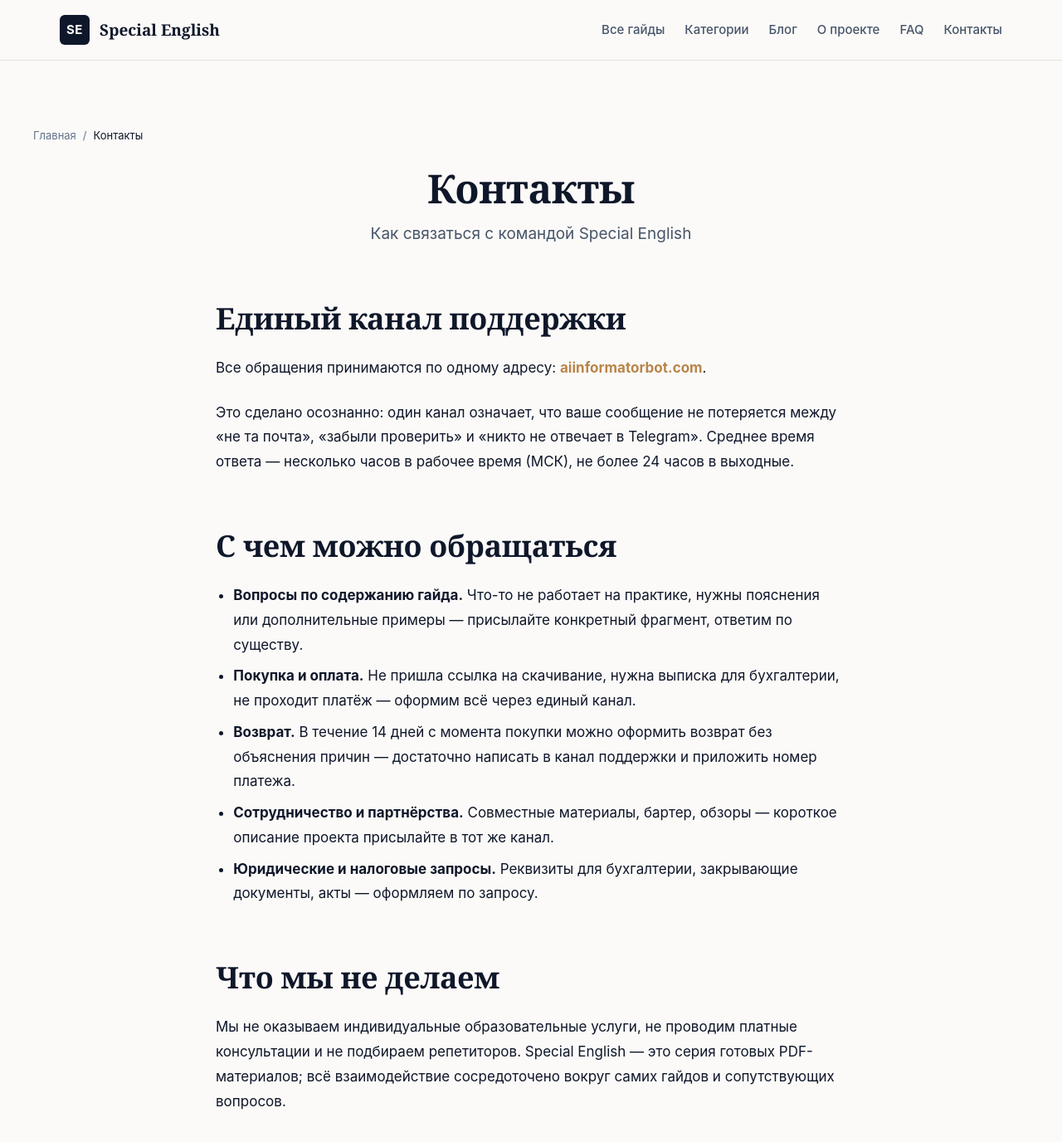
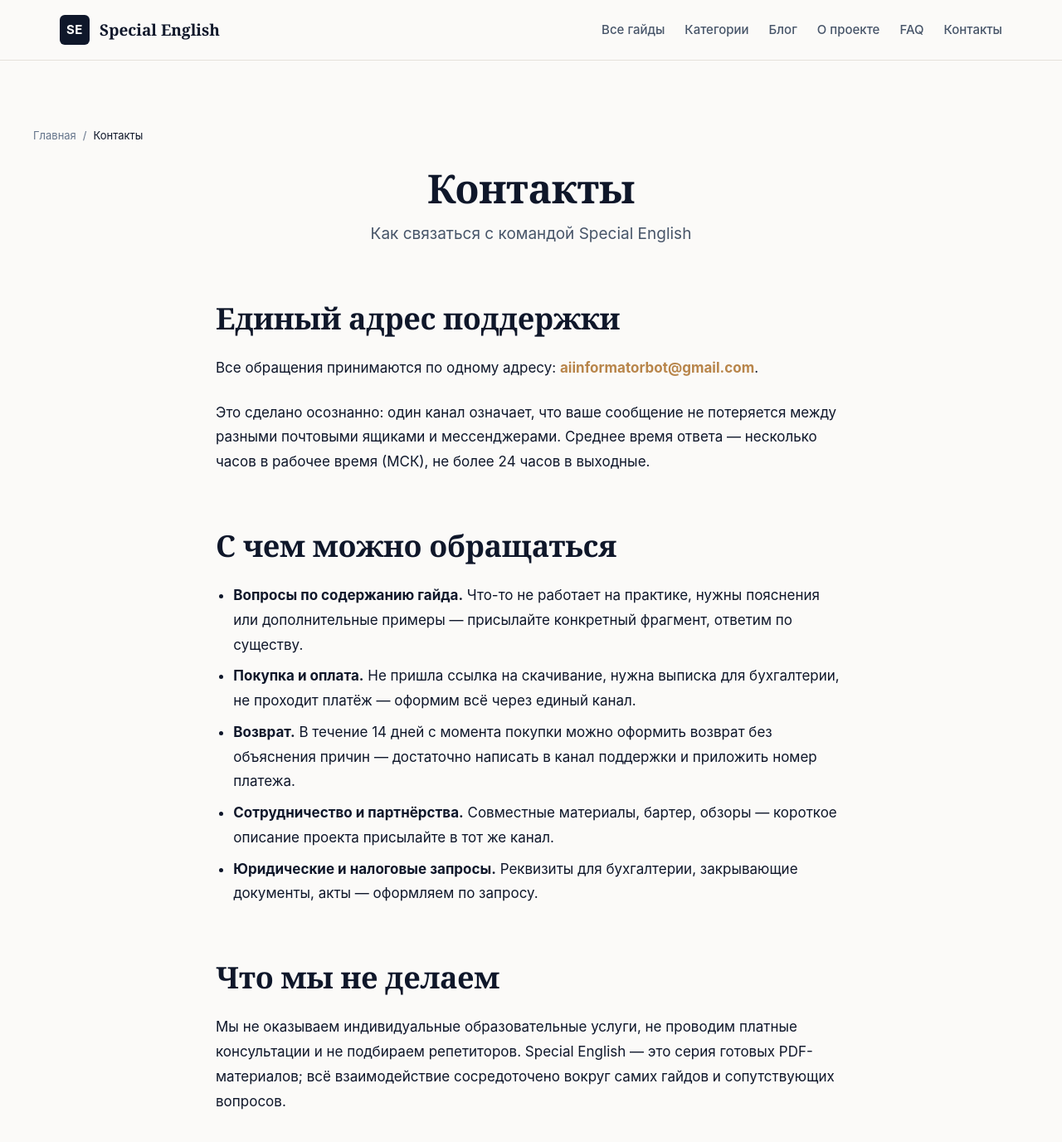
Before and after one commit to nilolafeo-bit/special_english, a Jekyll site: the page built from pages/contacts.md, in a window 1280 px wide and 1400 px high. Shown: the top 1376 px of the window at 83% size. Built offline with Jekyll 4.4.1, drawn with Linux system fonts in a browser that asks for light colours; some of the changed text lies outside the part shown.

Commit message:
fix: контакт — почта aiinformatorbot@gmail.com (не URL)
В предыдущем коммите использовал aiinformatorbot.com как ссылку,
но это почта. Заменяю везде на mailto:aiinformatorbot@gmail.com:
_config.yml (email + social.email), about.md, contacts.md, footer.html.

```diff
--- a/_config.yml
+++ b/_config.yml
@@ -8,7 +8,7 @@ description: >-
   IT-разработчиков, врачей, юристов, логистов, руководителей и родителей.
   Конкретные сценарии, скрипты и фразы вместо общей теории.
 author: "Special English"
-email: "hello@special-english.ru"
+email: "aiinformatorbot@gmail.com"
 url: "https://special-english.ru"
 baseurl: ""
 lang: ru
@@ -18,8 +18,7 @@ timezone: Europe/Moscow
 # SOCIAL & VERIFICATIONS — заполни после регистрации
 # ============================================================================
 social:
-  bot: "https://aiinformatorbot.com"
-  email: ""
+  email: "aiinformatorbot@gmail.com"
 
 # Верификация поисковиков (вставить после регистрации в Яндекс.Вебмастере и
 # Google Search Console)
--- a/_includes/footer.html
+++ b/_includes/footer.html
@@ -30,7 +30,7 @@
     <div class="site-footer__col">
       <h3>Контакты</h3>
       <ul>
-        {% if site.social.bot %}<li><a href="{{ site.social.bot }}" rel="noopener">Канал поддержки</a></li>{% endif %}
+        {% if site.social.email %}<li><a href="mailto:{{ site.social.email }}">{{ site.social.email }}</a></li>{% endif %}
       </ul>
     </div>
   </div>
--- a/pages/contacts.md
+++ b/pages/contacts.md
@@ -3,20 +3,20 @@ layout: page
 permalink: /contacts/
 title: "Контакты"
 subtitle: "Как связаться с командой Special English"
-description: "Связаться с командой Special English: единый канал поддержки aiinformatorbot.com — вопросы по содержанию гайдов, оплата, доставка, возврат, сотрудничество."
+description: "Связаться с командой Special English: единый адрес поддержки aiinformatorbot@gmail.com — вопросы по содержанию гайдов, оплата, доставка, возврат, сотрудничество."
 breadcrumbs:
   - title: "Контакты"
 ---
 
-## Единый канал поддержки
+## Единый адрес поддержки
 
 Все обращения принимаются по одному адресу:
-**[aiinformatorbot.com](https://aiinformatorbot.com)**.
+**[aiinformatorbot@gmail.com](mailto:aiinformatorbot@gmail.com)**.
 
 Это сделано осознанно: один канал означает, что ваше сообщение не
-потеряется между «не та почта», «забыли проверить» и «никто не отвечает
-в Telegram». Среднее время ответа — несколько часов в рабочее время
-(МСК), не более 24 часов в выходные.
+потеряется между разными почтовыми ящиками и мессенджерами. Среднее
+время ответа — несколько часов в рабочее время (МСК), не более
+24 часов в выходные.
 
 ## С чем можно обращаться
 
```
Also changed, not shown: pages/about.md (+5 -4 lines).
